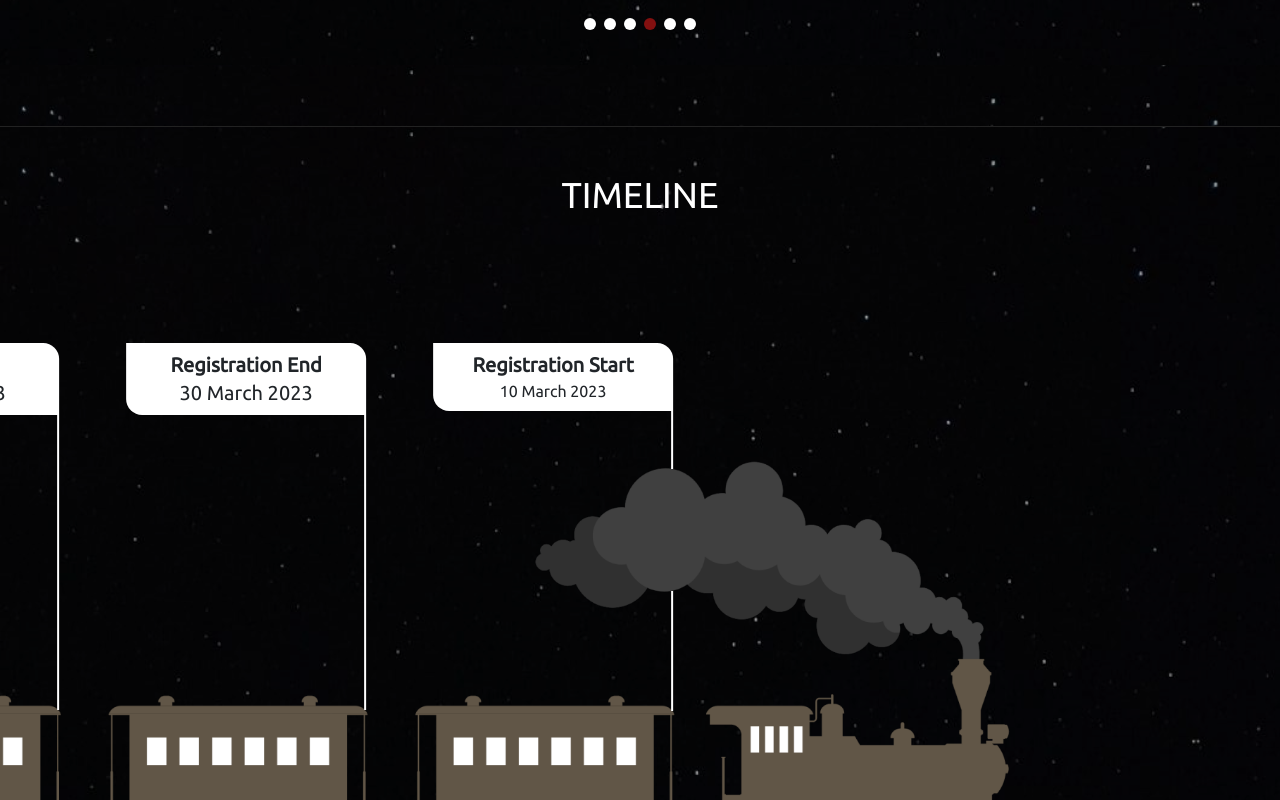
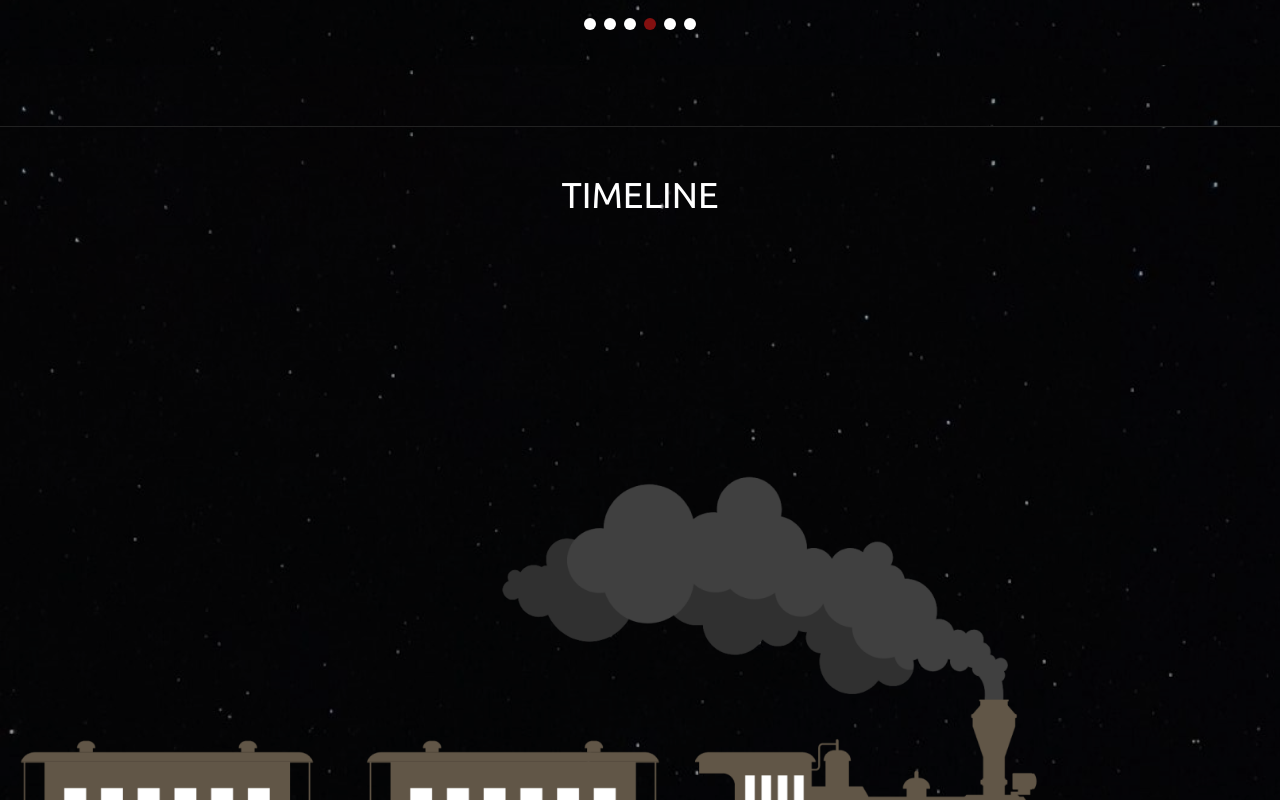
Before and after one commit to HaroonSaifi17/HackNChill, a React (Vite) app: page / in a window 1280 px wide. Shown: the part 1960-2760 px from the top of the page. Built offline with nearby package versions, Linux system fonts and the light colour scheme.

Commit message:
quick changes

```diff
--- a/src/component/timeline/Timeline.css
+++ b/src/component/timeline/Timeline.css
@@ -11,13 +11,13 @@
   background-image: url(/assets/StarBackground.png);
 }
 .train{
-  position: relative;
+  /*position: relative;*/
   background-image: url(/timeline/train.png);
   background-position:center;
   background-size: cover;
   margin-left: -1000px;
   width: 2000px;
-  height: 500px;
+  min-height: 300px;
 }
 .track{
   width: 100vw;
--- a/src/component/timeline/Timeline.jsx
+++ b/src/component/timeline/Timeline.jsx
@@ -18,33 +18,15 @@ function Timeline() {
 
   return (
     <div id="timeline" className="timeline-wpr">
-      <div>
+      <div className={"flex flex-col"}>
         <h2 className="text-white text-4xl text-center w-full py-5 px-[5vw]">
           TIMELINE
         </h2>
         <div className="h-[10vh]"></div>
         <div
           style={{ transform: `translateX(${scrollPosition}px)` }}
-          className="train"
-        >
-          <div className="absolute w-60 bg-white p-2 rounded-2xl rounded-tl-none rounded-br-none top-0 right-[1120px] text-center">
-            <p className=" font-semibold text-xl ">Registration Start</p>
-            <p className="font-normal text-md">10 March 2023</p>
-            <span className="absolute bg-white w-[2px] h-[58px] top-full right-0">
-              <span className="absolute bg-white w-[2px] h-[120px] top-[180px] right-0"></span>
-            </span>
-          </div>
-          <div className="absolute w-60 bg-white p-2 rounded-2xl rounded-tl-none rounded-br-none top-0 right-[1427px] font-semibold text-xl text-center">
-            Registration End
-            <br /> <span className="font-normal text-md">30 March 2023</span>
-            <span className="absolute bg-white w-[2px] h-[295px] top-full right-0"></span>
-          </div>
-          <div className="absolute w-60 bg-white p-2 rounded-2xl rounded-tl-none rounded-br-none top-0 left-[26px] font-semibold text-xl text-center">
-            Event Start
-            <br /> <span className="font-normal text-md">31 March 2023</span>
-            <span className="absolute bg-white w-[2px] h-[295px] top-full right-0"></span>
-          </div>
-        </div>
+          className="train flex-grow-1"
+        ></div>
         <div className="track"></div>
       </div>
     </div>
```
